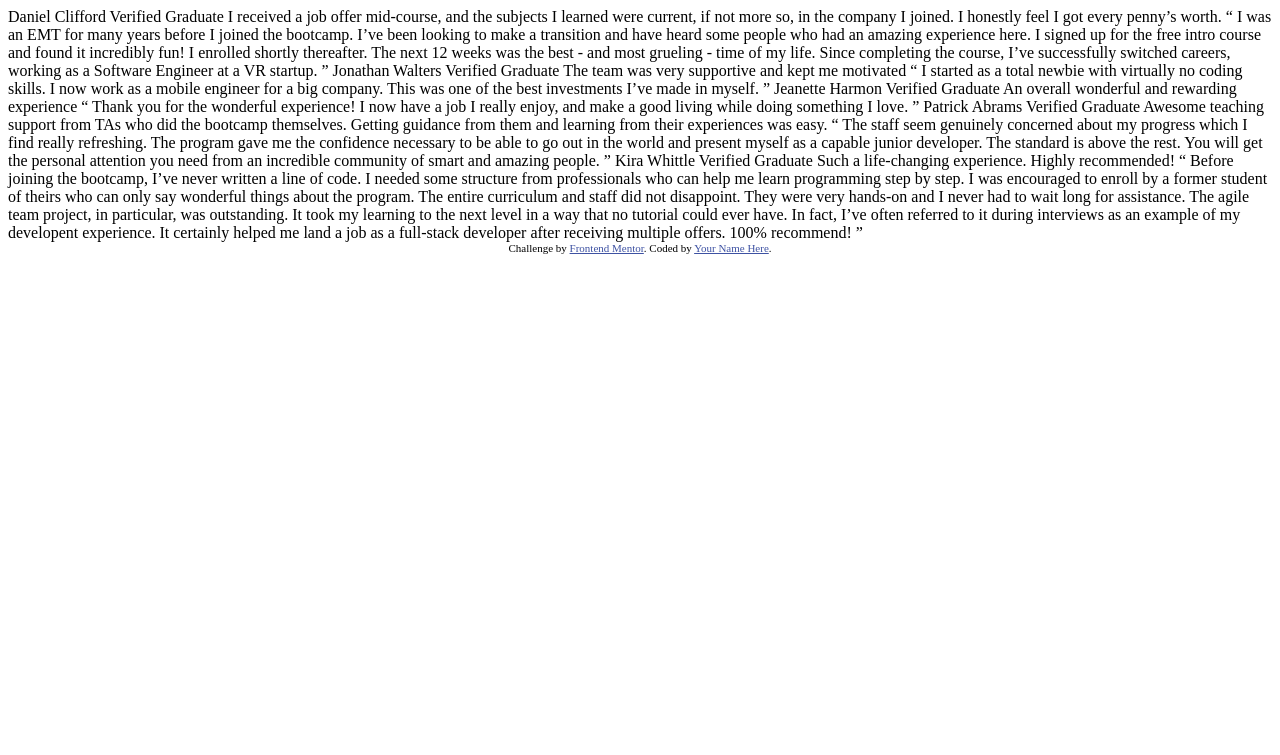
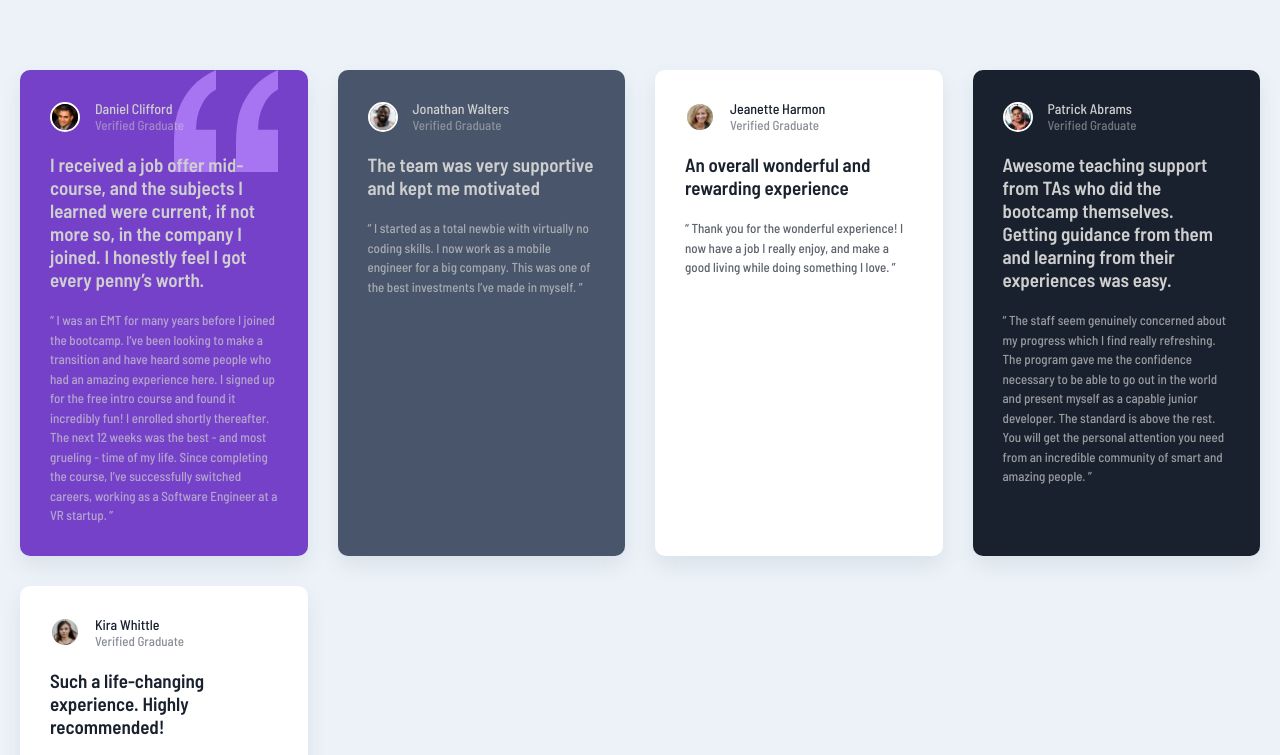
Before and after one commit to Salah1221/Testimonials-grid-section, a plain HTML site: page index.html in a window 1280 px wide. Shown: the top 755 px of the page. Drawn offline with Linux system fonts and the light colour scheme.

Commit message:
Finished the challenge

```diff
--- a/index.html
+++ b/index.html
@@ -1,64 +1,73 @@
 <!DOCTYPE html>
 <html lang="en">
+
 <head>
   <meta charset="UTF-8">
-  <meta name="viewport" content="width=device-width, initial-scale=1.0"> <!-- displays site properly based on user's device -->
+  <!-- displays site properly based on user's device -->
+  <meta name="viewport" content="width=device-width, initial-scale=1.0">
 
   <link rel="icon" type="image/png" sizes="32x32" href="./images/favicon-32x32.png">
+  <!-- linking the main css file -->
+  <link rel="stylesheet" href="styles.css">
+  <!-- Importing the webpage font from Google Fonts -->
+  <link rel="preconnect" href="https://fonts.googleapis.com">
+  <link rel="preconnect" href="https://fonts.gstatic.com" crossorigin>
+  <link href="https://fonts.googleapis.com/css2?family=Barlow+Semi+Condensed:wght@500;600&display=swap"
+    rel="stylesheet">
+  <title>Frontend Mentor | Testimonials Grid Section</title>
+</head>
 
-  <title>Frontend Mentor | [Challenge Name Here]</title>
-
-  <!-- Feel free to remove these styles or customise in your own stylesheet 👍 -->
-  <style>
-    .attribution { font-size: 11px; text-align: center; }
-    .attribution a { color: hsl(228, 45%, 44%); }
-  </style>
-</head>
 <body>
-  Daniel Clifford
-  Verified Graduate
-
+  <div class="container">
+    <div class="card">
+      <img src="./images/bg-pattern-quotation.svg" alt="">
+      <div class="pic-and-name">
+        <img src="./images/image-daniel.jpg" alt="Daniel Clifford">
+        <div class="name">
+          <div>Daniel Clifford</div>
+          <div>Verified Graduate</div>
+        </div>
+      </div>
+      <h2>
         I received a job offer mid-course, and the subjects I learned were current, if not more so,
         in the company I joined. I honestly feel I got every penny’s worth.
-
+      </h2>
+      <p>
         “ I was an EMT for many years before I joined the bootcamp. I’ve been looking to make a
         transition and have heard some people who had an amazing experience here. I signed up
         for the free intro course and found it incredibly fun! I enrolled shortly thereafter.
         The next 12 weeks was the best - and most grueling - time of my life. Since completing
         the course, I’ve successfully switched careers, working as a Software Engineer at a VR startup. ”
-
-  Jonathan Walters
-  Verified Graduate
-
+      </p>
+    </div>
+    <div class="card">
+      <div class="pic-and-name">
+        <img src="./images/image-jonathan.jpg" alt="Jonathan Walters">
+        <div class="name">
+          <div>Jonathan Walters</div>
+          <div>Verified Graduate</div>
+        </div>
+      </div>
+      <h2>
         The team was very supportive and kept me motivated
-
+      </h2>
+      <p>
         “ I started as a total newbie with virtually no coding skills. I now work as a mobile engineer
         for a big company. This was one of the best investments I’ve made in myself. ”
-
-  Jeanette Harmon
-  Verified Graduate
-
-  An overall wonderful and rewarding experience
-
-  “ Thank you for the wonderful experience! I now have a job I really enjoy, and make a good living
-  while doing something I love. ”
-
-  Patrick Abrams
-  Verified Graduate
-
-  Awesome teaching support from TAs who did the bootcamp themselves. Getting guidance from them and
-  learning from their experiences was easy.
-
-  “ The staff seem genuinely concerned about my progress which I find really refreshing. The program
-  gave me the confidence necessary to be able to go out in the world and present myself as a capable
-  junior developer. The standard is above the rest. You will get the personal attention you need from
-  an incredible community of smart and amazing people. ”
-
-  Kira Whittle
-  Verified Graduate
-
+      </p>
+    </div>
+    <div class="card">
+      <div class="pic-and-name">
+        <img src="./images/image-kira.jpg" alt="Kira Whittle">
+        <div class="name">
+          <div>Kira Whittle</div>
+          <div>Verified Graduate</div>
+        </div>
+      </div>
+      <h2>
         Such a life-changing experience. Highly recommended!
-
+      </h2>
+      <p>
         “ Before joining the bootcamp, I’ve never written a line of code. I needed some structure from
         professionals who can help me learn programming step by step. I was encouraged to enroll by a former
         student of theirs who can only say wonderful things about the program. The entire curriculum and staff
@@ -67,10 +76,48 @@
         could ever have. In fact, I’ve often referred to it during interviews as an example of my developent
         experience. It certainly helped me land a job as a full-stack developer after receiving multiple offers.
         100% recommend! ”
-
+      </p>
+    </div>
+    <div class="card">
+      <div class="pic-and-name">
+        <img src="./images/image-jeanette.jpg" alt="Jeanette Harmon">
+        <div class="name">
+          <div>Jeanette Harmon</div>
+          <div>Verified Graduate</div>
+        </div>
+      </div>
+      <h2>
+        An overall wonderful and rewarding experience
+      </h2>
+      <p>
+        “ Thank you for the wonderful experience! I now have a job I really enjoy, and make a good living
+        while doing something I love. ”
+      </p>
+    </div>
+    <div class="card">
+      <div class="pic-and-name">
+        <img src="./images/image-patrick.jpg" alt="Patrick Abrams">
+        <div class="name">
+          <div>Patrick Abrams</div>
+          <div>Verified Graduate</div>
+        </div>
+      </div>
+      <h2>
+        Awesome teaching support from TAs who did the bootcamp themselves. Getting guidance from them and
+        learning from their experiences was easy.
+      </h2>
+      <p>
+        “ The staff seem genuinely concerned about my progress which I find really refreshing. The program
+        gave me the confidence necessary to be able to go out in the world and present myself as a capable
+        junior developer. The standard is above the rest. You will get the personal attention you need from
+        an incredible community of smart and amazing people. ”
+      </p>
+    </div>
     <div class="attribution">
       Challenge by <a href="https://www.frontendmentor.io?ref=challenge" target="_blank">Frontend Mentor</a>.
-    Coded by <a href="#">Your Name Here</a>.
+      Coded by <a href="#">Salah Najem</a>.
+    </div>
   </div>
 </body>
+
 </html>
--- /dev/null
+++ b/styles.css
@@ -0,0 +1,165 @@
+/* Global Rules start */
+:root {
+  --back-color: hsl(210, 46%, 95%);
+  --light-grey: hsl(0, 0%, 81%);
+  --moderate-violet: hsl(263, 55%, 52%);
+  --dark-grayish-blue: hsl(217, 19%, 35%);
+  --dark-blackish-blue: hsl(219, 29%, 14%);
+}
+*,
+*::before,
+*::after {
+  margin: 0;
+  padding: 0;
+  box-sizing: border-box;
+}
+body {
+  font-family: "Barlow Semi Condensed", sans-serif;
+  font-size: 13px;
+  background-color: var(--back-color);
+  min-height: 100vh;
+  display: flex;
+  align-items: center;
+  justify-content: center;
+}
+img:not(.card > img) {
+  width: 30px;
+  border-radius: 50%;
+  border: 2px solid white;
+  height: 30px;
+  vertical-align: middle;
+}
+p {
+  opacity: 0.7;
+  line-height: 1.5;
+}
+h2 {
+  margin-bottom: 20px;
+  font-size: 21px;
+  position: relative;
+}
+/* Global Rules end */
+/* Testimonials start */
+.container {
+  display: grid;
+  grid-template-columns: repeat(auto-fit, minmax(250px, 1fr));
+  gap: 30px;
+  width: calc(100% - 300px);
+}
+.card > img {
+  position: absolute;
+  top: 0;
+  right: 80px;
+}
+.card {
+  padding: 30px;
+  border-radius: 10px;
+  box-shadow: 0 10px 20px hsla(217, 19%, 35%, 0.1);
+}
+.card:first-child {
+  background-color: var(--moderate-violet);
+  color: var(--light-grey);
+  grid-column: span 2;
+  position: relative;
+}
+.card:nth-child(2) {
+  background-color: var(--dark-grayish-blue);
+  color: var(--light-grey);
+}
+.card:nth-child(3) {
+  background-color: white;
+  grid-row: span 2;
+  color: var(--dark-blackish-blue);
+}
+.card:nth-child(4) {
+  background-color: white;
+  color: var(--dark-blackish-blue);
+}
+.card:nth-child(5) {
+  background-color: var(--dark-blackish-blue);
+  grid-column: span 2;
+  color: var(--light-grey);
+}
+.pic-and-name {
+  display: flex;
+  gap: 15px;
+  margin-bottom: 20px;
+  align-items: center;
+}
+.name div:first-child {
+  font-size: 15.5px;
+  position: relative;
+}
+.name div:last-child {
+  opacity: 0.5;
+}
+@media (max-width: 1410px) {
+  .card:first-child {
+    grid-column: span 1;
+  }
+  .card:nth-child(3) {
+    grid-row: span 1;
+    order: 1;
+  }
+  .card:nth-child(5) {
+    grid-column: span 1;
+  }
+  .container {
+    padding: 70px 20px 40px 20px;
+    position: relative;
+    width: 100%;
+  }
+  h2 {
+    font-size: 19px;
+  }
+  .name div:first-child {
+    font-size: 14px;
+  }
+  .card > img {
+    right: 30px;
+  }
+}
+/* Testimonials end */
+/* Attribution start */
+.attribution {
+  position: absolute;
+  left: 50%;
+  bottom: 5px;
+  transform: translateX(-50%);
+  font-size: 12px;
+  text-align: center;
+  color: var(--dark-blackish-blue);
+}
+.attribution a {
+  display: inline-block;
+  padding: 5px;
+  text-decoration: none;
+  color: var(--moderate-violet);
+  position: relative;
+  transition: color 0.3s;
+}
+.attribution a::before {
+  position: absolute;
+  content: "";
+  left: 0;
+  bottom: 0;
+  height: 2px;
+  width: 100%;
+  background-color: var(--moderate-violet);
+  transition: height 0.3s;
+  z-index: -1;
+}
+.attribution a:hover::before {
+  height: 100%;
+}
+.attribution a:hover {
+  color: white;
+}
+@media (max-width: 1410px) {
+  .attribution {
+    width: 100%;
+    bottom: 10px;
+    font-size: 11px;
+  }
+}
+/* Attribution end */
```
Lines whose indentation alone changed are shown as unchanged.
